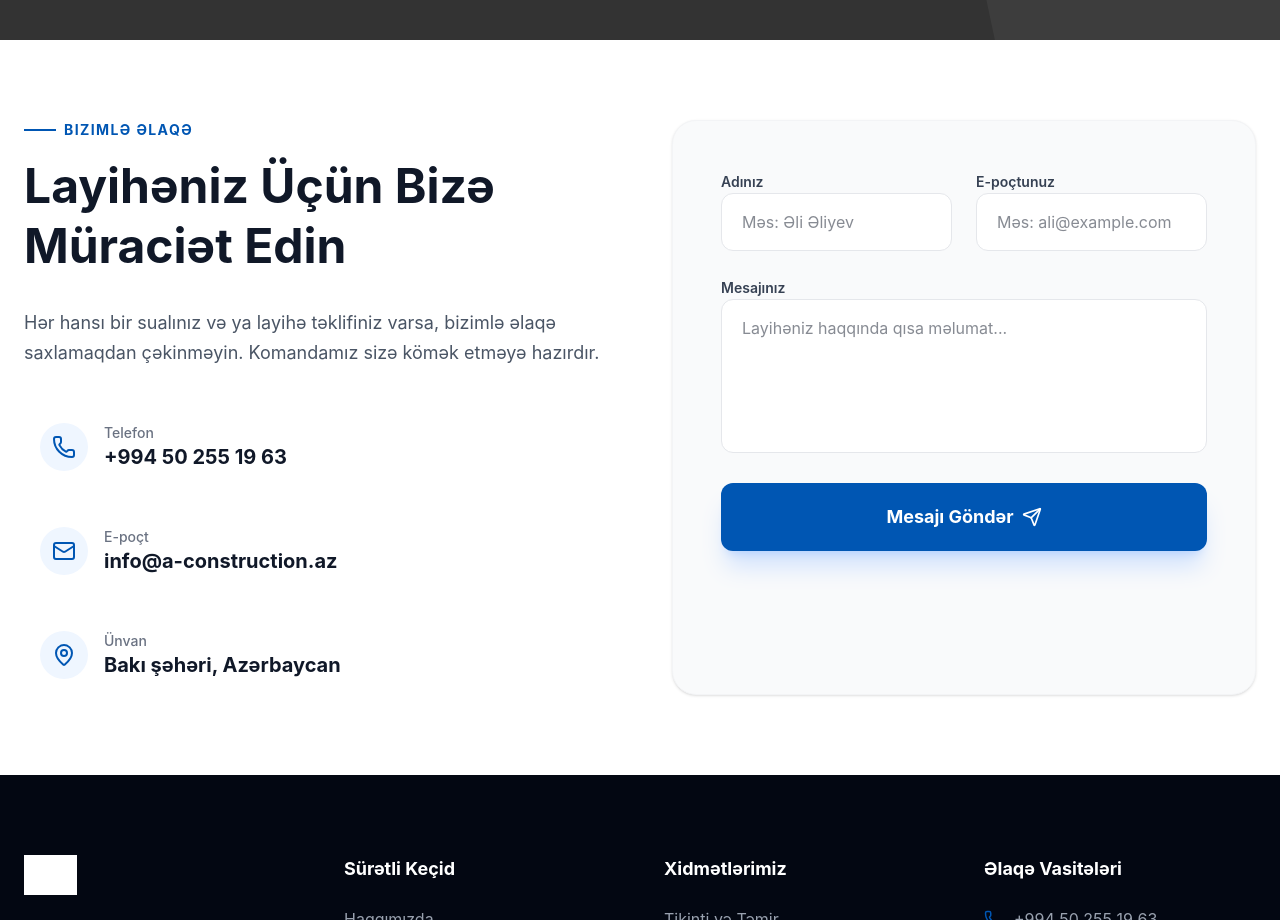
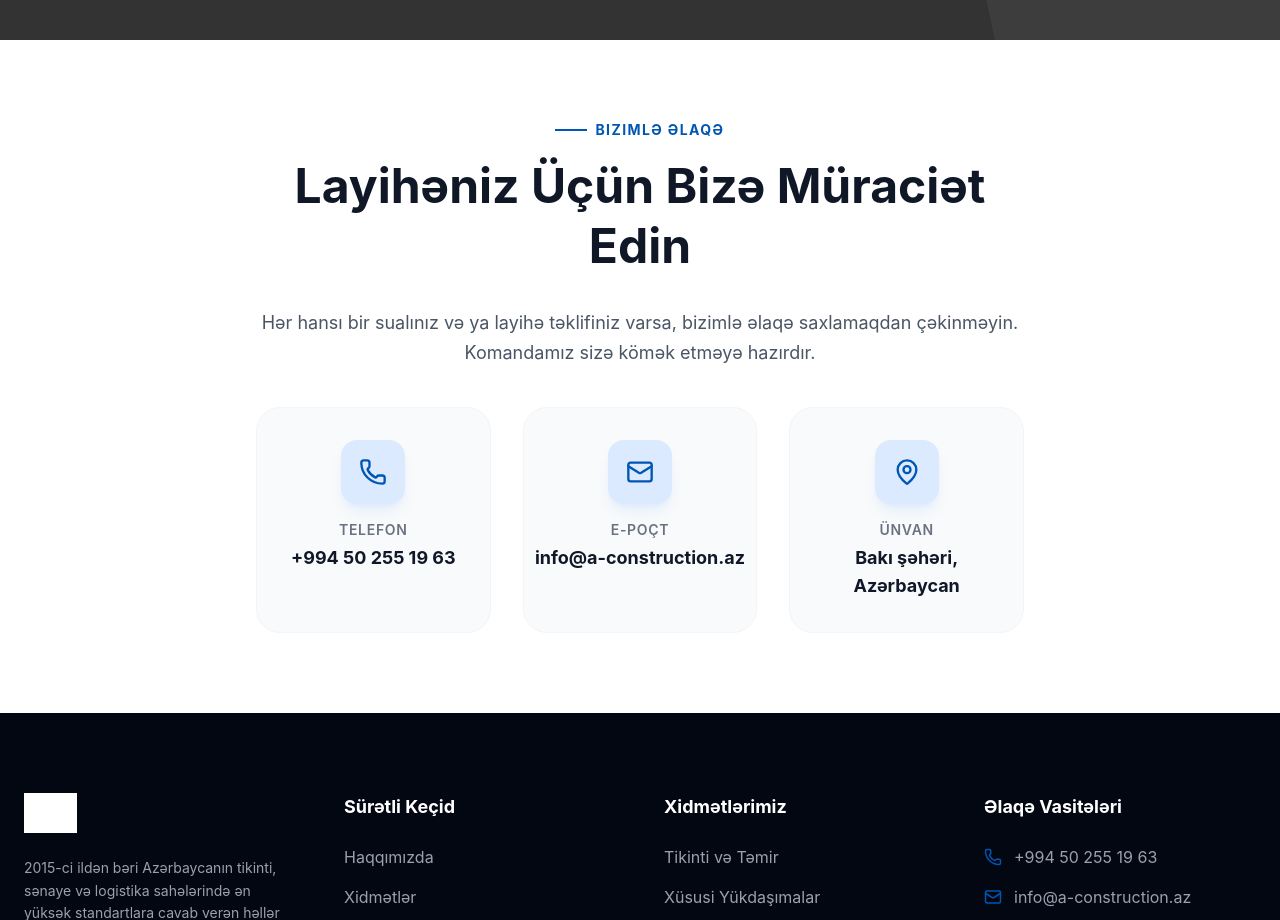
Before and after one commit to aconstructionaz-spec/a-construction, a React (Vite) app: page / in a window 1280 px wide. Shown: the part 3420-4340 px from the top of the page. Built offline with nearby package versions, Linux system fonts and the light colour scheme; grey boxes are pictures that could not be loaded.

Commit message:
feat(contact): Improve contact section layout and styling
Refactor the contact section to center content and improve visual alignment. Remove unnecessary form submission logic, as the primary contact mechanism is now handled by email links.

```diff
--- a/src/components/Contact.tsx
+++ b/src/components/Contact.tsx
@@ -3,29 +3,17 @@ import { motion } from 'motion/react';
 import { Mail, Phone, MapPin, Send } from 'lucide-react';
 
 export default function Contact() {
-  const handleSubmit = (e: FormEvent) => {
-    e.preventDefault();
-    const formData = new FormData(e.currentTarget as HTMLFormElement);
-    const name = formData.get('name');
-    const email = formData.get('email');
-    const message = formData.get('message');
-
-    const mailtoUrl = `mailto:a.construction.az@gmail.com?subject=Yeni müraciət: ${name}&body=Ad: ${name}%0D%0AE-poçt: ${email}%0D%0A%0D%0AMesaj:%0D%0A${message}`;
-
-    window.location.href = mailtoUrl;
-    alert('Mesajınız üçün e-poçt tətbiqi açılır. Təşəkkür edirik!');
-  };
-
   return (
     <section id="contact" className="section-padding bg-white">
-      <div className="grid lg:grid-cols-2 gap-16">
+      <div className="max-w-3xl mx-auto">
         <motion.div
           initial={{ opacity: 0, y: 30 }}
           whileInView={{ opacity: 1, y: 0 }}
           viewport={{ once: true }}
           transition={{ duration: 0.8 }}
+          className="text-center"
         >
-          <div className="flex items-center space-x-2 mb-4 text-brand-blue font-bold tracking-widest uppercase text-sm">
+          <div className="flex items-center justify-center space-x-2 mb-4 text-brand-blue font-bold tracking-widest uppercase text-sm">
             <span className="w-8 h-0.5 bg-brand-blue" />
             <span>Bizimlə Əlaqə</span>
           </div>
@@ -36,94 +24,41 @@ export default function Contact() {
             Hər hansı bir sualınız və ya layihə təklifiniz varsa, bizimlə əlaqə saxlamaqdan çəkinməyin. Komandamız sizə kömək etməyə hazırdır.
           </p>
 
-          <div className="space-y-6">
+          <div className="grid md:grid-cols-3 gap-8 text-left">
             <a
               href="tel:+994502551963"
-              className="flex items-center space-x-4 group p-4 rounded-xl hover:bg-gray-50 transition-colors"
+              className="flex flex-col items-center space-y-4 group p-8 rounded-3xl bg-gray-50 hover:bg-white hover:shadow-xl transition-all duration-300 border border-gray-100"
             >
-              <div className="w-12 h-12 bg-blue-50 text-brand-blue rounded-full flex items-center justify-center group-hover:bg-brand-blue group-hover:text-white transition-all">
-                <Phone size={24} />
+              <div className="w-16 h-16 bg-blue-100 text-brand-blue rounded-2xl flex items-center justify-center group-hover:bg-brand-blue group-hover:text-white transition-all shadow-lg shadow-blue-500/10">
+                <Phone size={28} />
               </div>
-              <div>
-                <div className="text-sm text-gray-500 font-medium">Telefon</div>
-                <div className="text-xl font-bold text-gray-900">+994 50 255 19 63</div>
+              <div className="text-center">
+                <div className="text-sm text-gray-500 font-semibold uppercase tracking-wider mb-1">Telefon</div>
+                <div className="text-lg font-bold text-gray-900">+994 50 255 19 63</div>
               </div>
             </a>
             <a
               href="mailto:info@a-construction.az"
-              className="flex items-center space-x-4 group p-4 rounded-xl hover:bg-gray-50 transition-colors"
+              className="flex flex-col items-center space-y-4 group p-8 rounded-3xl bg-gray-50 hover:bg-white hover:shadow-xl transition-all duration-300 border border-gray-100"
             >
-              <div className="w-12 h-12 bg-blue-50 text-brand-blue rounded-full flex items-center justify-center group-hover:bg-brand-blue group-hover:text-white transition-all">
-                <Mail size={24} />
+              <div className="w-16 h-16 bg-blue-100 text-brand-blue rounded-2xl flex items-center justify-center group-hover:bg-brand-blue group-hover:text-white transition-all shadow-lg shadow-blue-500/10">
+                <Mail size={28} />
               </div>
-              <div>
-                <div className="text-sm text-gray-500 font-medium">E-poçt</div>
-                <div className="text-xl font-bold text-gray-900">info@a-construction.az</div>
+              <div className="text-center">
+                <div className="text-sm text-gray-500 font-semibold uppercase tracking-wider mb-1">E-poçt</div>
+                <div className="text-lg font-bold text-gray-900 truncate max-w-full">info@a-construction.az</div>
               </div>
             </a>
-            <div className="flex items-center space-x-4 p-4 rounded-xl">
-              <div className="w-12 h-12 bg-blue-50 text-brand-blue rounded-full flex items-center justify-center">
-                <MapPin size={24} />
+            <div className="flex flex-col items-center space-y-4 p-8 rounded-3xl bg-gray-50 border border-gray-100">
+              <div className="w-16 h-16 bg-blue-100 text-brand-blue rounded-2xl flex items-center justify-center shadow-lg shadow-blue-500/10">
+                <MapPin size={28} />
               </div>
-              <div>
-                <div className="text-sm text-gray-500 font-medium">Ünvan</div>
-                <div className="text-xl font-bold text-gray-900">Bakı şəhəri, Azərbaycan</div>
+              <div className="text-center">
+                <div className="text-sm text-gray-500 font-semibold uppercase tracking-wider mb-1">Ünvan</div>
+                <div className="text-lg font-bold text-gray-900">Bakı şəhəri, Azərbaycan</div>
               </div>
             </div>
           </div>
-        </motion.div>
-
-        <motion.div
-          initial={{ opacity: 0, x: 30 }}
-          whileInView={{ opacity: 1, x: 0 }}
-          viewport={{ once: true }}
-          transition={{ duration: 0.8 }}
-          className="bg-gray-50 p-8 md:p-12 rounded-3xl border border-gray-100 shadow-sm"
-        >
-          <form onSubmit={handleSubmit} className="space-y-6">
-            <div className="grid md:grid-cols-2 gap-6">
-              <div className="space-y-2">
-                <label htmlFor="name" className="text-sm font-semibold text-gray-700">Adınız</label>
-                <input
-                  id="name"
-                  name="name"
-                  type="text"
-                  required
-                  placeholder="Məs: Əli Əliyev"
-                  className="w-full px-5 py-4 bg-white border border-gray-200 rounded-xl focus:outline-none focus:ring-2 focus:ring-brand-blue/50 focus:border-brand-blue transition-all"
-                />
-              </div>
-              <div className="space-y-2">
-                <label htmlFor="email" className="text-sm font-semibold text-gray-700">E-poçtunuz</label>
-                <input
-                  id="email"
-                  name="email"
-                  type="email"
-                  required
-                  placeholder="Məs: ali@example.com"
-                  className="w-full px-5 py-4 bg-white border border-gray-200 rounded-xl focus:outline-none focus:ring-2 focus:ring-brand-blue/50 focus:border-brand-blue transition-all"
-                />
-              </div>
-            </div>
-            <div className="space-y-2">
-              <label htmlFor="message" className="text-sm font-semibold text-gray-700">Mesajınız</label>
-              <textarea
-                id="message"
-                name="message"
-                required
-                rows={5}
-                placeholder="Layihəniz haqqında qısa məlumat..."
-                className="w-full px-5 py-4 bg-white border border-gray-200 rounded-xl focus:outline-none focus:ring-2 focus:ring-brand-blue/50 focus:border-brand-blue transition-all resize-none"
-              ></textarea>
-            </div>
-            <button
-              type="submit"
-              className="w-full flex items-center justify-center space-x-2 px-8 py-5 bg-brand-blue hover:bg-blue-600 text-white rounded-xl font-bold text-lg transition-all duration-300 shadow-xl shadow-blue-500/20 group"
-            >
-              <span>Mesajı Göndər</span>
-              <Send className="group-hover:translate-x-1 group-hover:-translate-y-1 transition-transform" size={20} />
-            </button>
-          </form>
         </motion.div>
       </div>
     </section>
```
